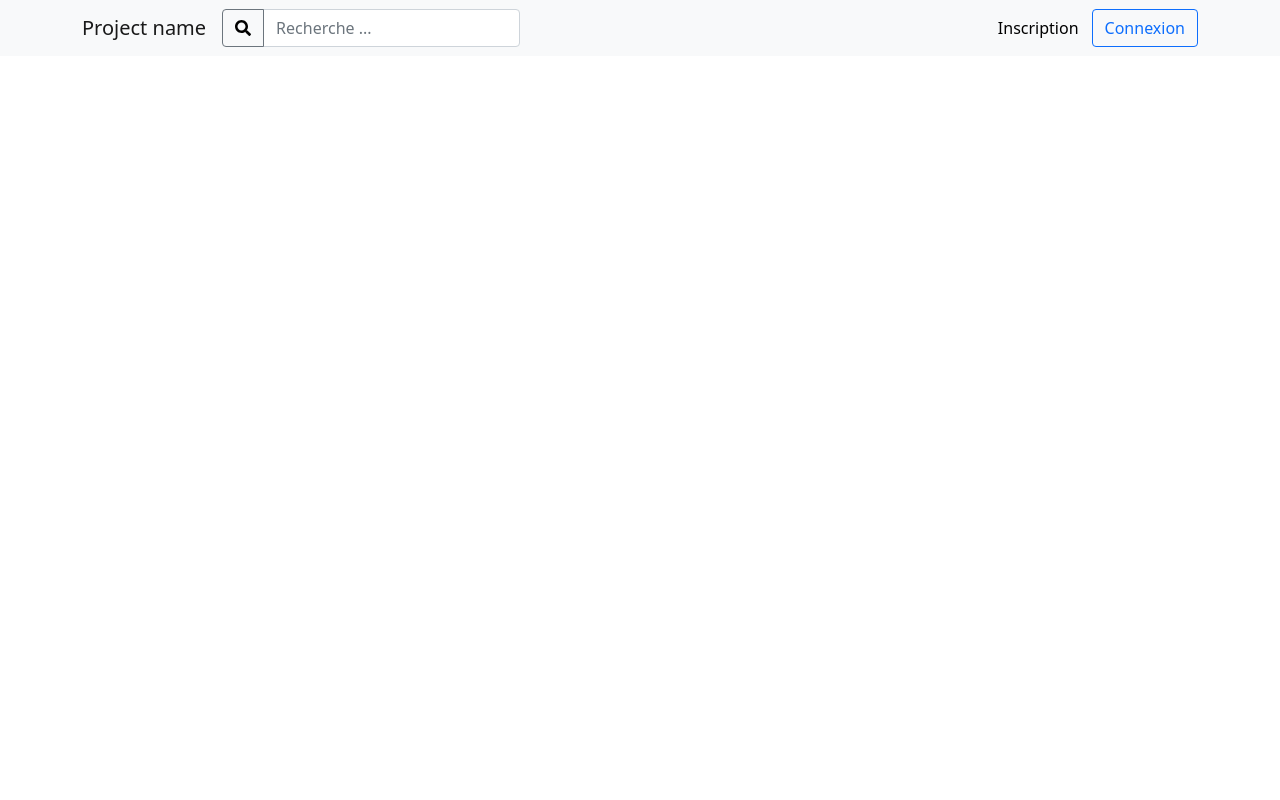
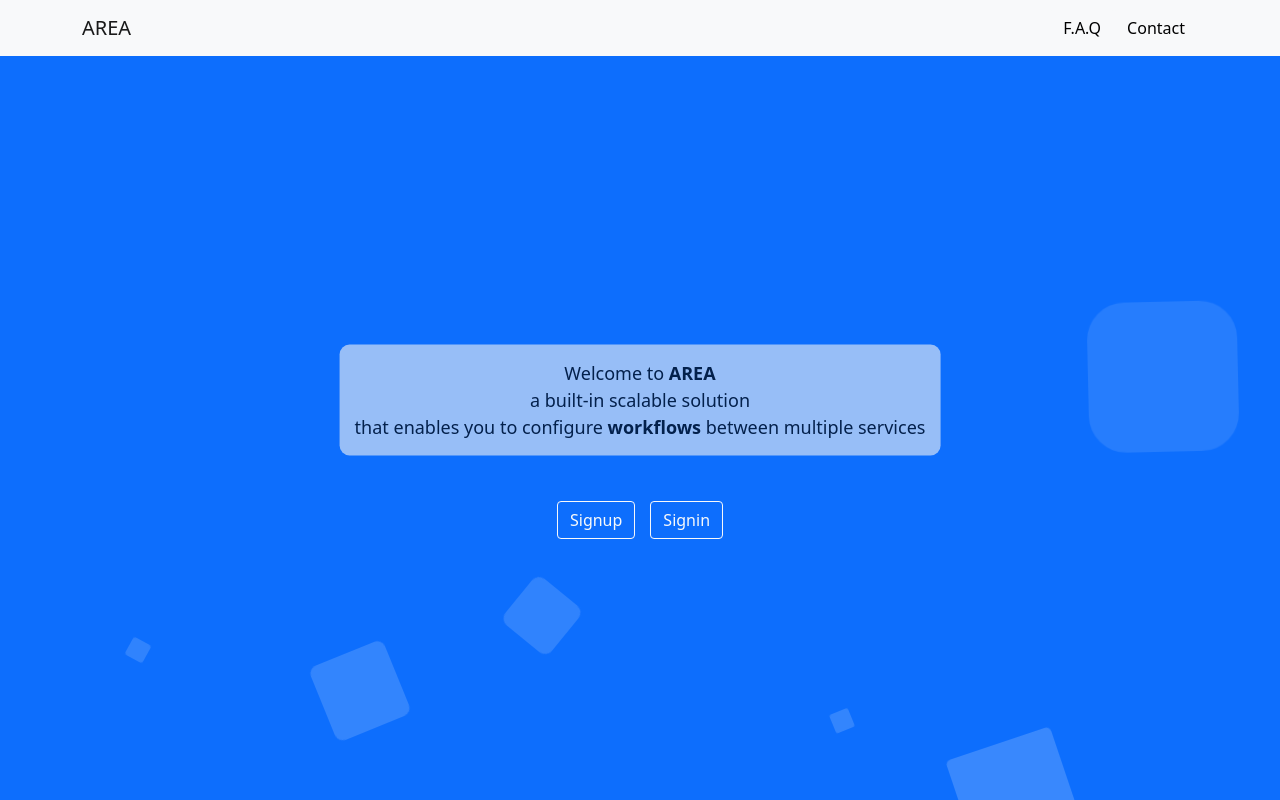
Before and after one commit to XriM/Area, a React (Create React App) app in the folder client/: page / in a window 1280 px wide. Built offline with nearby package versions, Linux system fonts and the light colour scheme.

Commit message:
feat: hompeage UI finished

```diff
--- a/client/src/App.css
+++ b/client/src/App.css
@@ -67,16 +67,149 @@ body {
   align-items: center;
 }
 
-/* Navbar */
-
-.nav__searchBar {
-  width: fit-content;
+.home__center {
+  position: absolute;
+  top: 50%;
+  left: 50%;
+  margin-right: -50%;
+  transform: translate(-50%, -50%);
+  text-align: center;
+  font-size: large;
+  color: black;
+  background-color: rgba(245, 245, 245, 0.856);
+  border-radius: 10px;
+  opacity: 0.7;
 }
 
-.nav__companies {
-  margin-right: 5px;
+.buttons__home {
+  position: absolute;
+  top: 65%;
+  left: 50%;
+  margin-right: -50%;
+  transform: translate(-50%, -50%);
+  text-align: center;
 }
 
-.nav__users {
-  margin-right: 5px;
+/* background anim */
+
+.area{
+  background: #0d6efd;
+  background: -webkit-linear-gradient(to left, #8f94fb, #4e54c8);
+  width: 100%;
+  height:100vh;
 }
+
+.circles{
+  position: absolute;
+  top: 0;
+  left: 0;
+  width: 100%;
+  height: 100%;
+  overflow: hidden;
+}
+
+.circles li{
+  position: absolute;
+  display: block;
+  list-style: none;
+  width: 20px;
+  height: 20px;
+  background: rgba(255, 255, 255, 0.2);
+  animation: animate 25s linear infinite;
+  bottom: -150px;
+
+}
+
+.circles li:nth-child(1){
+  left: 25%;
+  width: 80px;
+  height: 80px;
+  animation-delay: 0s;
+}
+
+
+.circles li:nth-child(2){
+  left: 10%;
+  width: 20px;
+  height: 20px;
+  animation-delay: 2s;
+  animation-duration: 12s;
+}
+
+.circles li:nth-child(3){
+  left: 70%;
+  width: 20px;
+  height: 20px;
+  animation-delay: 4s;
+}
+
+.circles li:nth-child(4){
+  left: 40%;
+  width: 60px;
+  height: 60px;
+  animation-delay: 0s;
+  animation-duration: 18s;
+}
+
+.circles li:nth-child(5){
+  left: 65%;
+  width: 20px;
+  height: 20px;
+  animation-delay: 0s;
+}
+
+.circles li:nth-child(6){
+  left: 75%;
+  width: 110px;
+  height: 110px;
+  animation-delay: 3s;
+}
+
+.circles li:nth-child(7){
+  left: 35%;
+  width: 150px;
+  height: 150px;
+  animation-delay: 7s;
+}
+
+.circles li:nth-child(8){
+  left: 50%;
+  width: 25px;
+  height: 25px;
+  animation-delay: 15s;
+  animation-duration: 45s;
+}
+
+.circles li:nth-child(9){
+  left: 20%;
+  width: 15px;
+  height: 15px;
+  animation-delay: 2s;
+  animation-duration: 35s;
+}
+
+.circles li:nth-child(10){
+  left: 85%;
+  width: 150px;
+  height: 150px;
+  animation-delay: 0s;
+  animation-duration: 11s;
+}
+
+
+
+@keyframes animate {
+
+  0%{
+      transform: translateY(0) rotate(0deg);
+      opacity: 1;
+      border-radius: 0;
+  }
+
+  100%{
+      transform: translateY(-1000px) rotate(720deg);
+      opacity: 0;
+      border-radius: 50%;
+  }
+
+}
--- a/client/src/App.tsx
+++ b/client/src/App.tsx
@@ -4,7 +4,19 @@ import { NavbarHome, Body } from "./routes/exports";
 
 function App() {
   return (
-    <div>
+    <div className="area" >
+      <ul className="circles">
+        <li></li>
+        <li></li>
+        <li></li>
+        <li></li>
+        <li></li>
+        <li></li>
+        <li></li>
+        <li></li>
+        <li></li>
+        <li></li>
+      </ul>
       <NavbarHome />
       <Body />
     </div>
--- a/client/src/routes/home/homepage.tsx
+++ b/client/src/routes/home/homepage.tsx
@@ -1,59 +1,28 @@
-import React, { Component, useState }  from 'react';
+import { useState }  from 'react';
 import "../../App.css";
 import {
   Container,
-  OverlayTrigger,
-  Tooltip,
-  InputGroup,
-  FormControl,
   Nav,
   Navbar,
   Button
 } from "react-bootstrap";
-import { FontAwesomeIcon } from '@fortawesome/react-fontawesome'
-import { faSearch } from '@fortawesome/free-solid-svg-icons'
+import { useNavigate } from "react-router";
 
 import { ShowLogin, ShowSignup } from "../exports";
 
 function NavbarHome() {
   const [id, setId] = useState<string>("");
-  let input_id = "";
 
   return (
     <Navbar bg="light" expand="lg">
       <Container>
-        <Navbar.Brand href="/">Project name</Navbar.Brand>
+      <Navbar.Brand href="/">AREA</Navbar.Brand>
         <Navbar.Toggle aria-controls="basic-navbar-nav" />
         <Navbar.Collapse id="basic-navbar-nav">
           <Nav className="me-auto">
-            <div className="nav__searchBar">
-              <OverlayTrigger
-                placement="bottom"
-                overlay={
-                  <Tooltip id="button-tooltip-2">
-                    Search bar optional
-                  </Tooltip>
-                }
-                children={
-                  <InputGroup className="d-flex">
-                    <Button variant="outline-secondary"><FontAwesomeIcon icon={faSearch} style={{color: 'black'}}/></Button>
-                    <FormControl
-                      placeholder="Recherche ..."
-                      aria-label="Username"
-                      aria-describedby="basic-addon1"
-                      value={id}
-                      onChange={(e) => {
-                        input_id = e.target.value;
-                        setId(e.target.value);
-                      }}
-                    />
-                  </InputGroup>
-                }
-              ></OverlayTrigger>
-            </div>
           </Nav>
-          <ShowSignup />
-          <ShowLogin />
+          <Faq />
+          <Contact />
         </Navbar.Collapse>
       </Container>
     </Navbar>
@@ -63,7 +32,49 @@ function NavbarHome() {
 function Body() {
   return (
     <>
+    <div className="home__center">
+      <p style={{margin: 15}}>
+        Welcome to <a style={{fontWeight: 'bold'}}>AREA</a><br/>a built-in scalable solution<br/>
+        that enables you to configure <a style={{fontWeight: 'bold'}}>workflows</a> between multiple services
+      </p>
+    </div>
+    <div className="buttons__home">
+      <ShowSignup />
+      <a style={{marginRight: 15}}/>
+      <ShowLogin />
+    </div>
+    </>
+  );
+}
 
+function Faq() {
+  const navigate = useNavigate();
+
+  return (
+    <>
+      <Button
+        variant="light"
+        className="loginButton"
+        onClick = { () => {navigate("/faq")}}
+      >
+        F.A.Q
+      </Button>
+    </>
+  );
+}
+
+function Contact() {
+  const navigate = useNavigate();
+
+  return (
+    <>
+      <Button
+        variant="light"
+        className="loginButton"
+        onClick = { () => {navigate("/contact")}}
+      >
+        Contact
+      </Button>
     </>
   );
 }
--- a/client/src/routes/home/login.tsx
+++ b/client/src/routes/home/login.tsx
@@ -1,6 +1,5 @@
-import React, { Component }  from 'react';
 import "../../App.css";
-import { Modal, Button, Form } from "react-bootstrap";
+import { Modal, Button, Form, FloatingLabel } from "react-bootstrap";
 import { useState } from "react";
 import { useNavigate } from "react-router";
 
@@ -13,72 +12,94 @@ function ShowLogin() {
   const [show, setShow] = useState<boolean>(false);
   const handleClose = () => setShow(false);
   const handleShow = () => setShow(true);
+  const [successAlert, setShowAlert] = useState<boolean>(false);
 
   const [actualEmail, setEmail] = useState<string>("");
   const [actualPasswd, setPasswd] = useState<string>("");
   const input_user: UserResponse = { id: "", email: "", password: ""};
 
+  const [validated, setValidated] = useState(false);
+
+  const handleSubmit = async (event: { currentTarget: any; preventDefault: () => void; stopPropagation: () => void; }) => {
+    setShowAlert(true);
+    const form = event.currentTarget;
+    if (form.checkValidity() === false) {
+      event.preventDefault();
+      event.stopPropagation();
+    }
+
+    setValidated(true);
+    const result = await signin(actualEmail, actualPasswd);
+    if (result !== "") {
+      handleClose();
+      setEmail("");
+      setPasswd("");
+      navigate("/profile");
+    }
+  };
+
   return (
     <>
       <Button
-        variant="outline-primary"
+        variant="outline-light"
         className="loginButton"
         onClick={handleShow}
       >
-        Connexion
+        Signin
       </Button>
 
-      <Modal show={show} onHide={handleClose}>
+      <Modal show={show} onHide={handleClose} noValidate validated={validated} onSubmit={handleSubmit}>
         <Modal.Header closeButton>
-          <Modal.Title>Connexion</Modal.Title>
+          <Modal.Title>Signin</Modal.Title>
         </Modal.Header>
         <Modal.Body>
           <Form>
-            <Form.Group className="mb-3" controlId="formBasicEmail">
-              <Form.Label>Email</Form.Label>
+            <Form.Group className="mb-3">
+              <FloatingLabel
+                controlId="floatingInput"
+                label="Email address"
+                className="mb-3"
+              >
               <Form.Control
+                required
                 type="text"
-                placeholder="xxx.xxx@gmail.com"
-                id="emailLOG"
                 value={actualEmail}
                 onChange={(e) => {
                   input_user.email = e.target.value;
                   setEmail(e.target.value);
                 }}
               />
+              </FloatingLabel>
             </Form.Group>
 
-            <Form.Group className="mb-3" controlId="formBasicPassword">
-              <Form.Label>Mot de passe</Form.Label>
+
+            <Form.Group className="mb-3">
+              <FloatingLabel
+                controlId="floatingInput"
+                label="Password"
+                className="mb-3"
+              >
               <Form.Control
+                required
                 type="password"
-                placeholder="********"
-                id="passwdLOG"
                 value={actualPasswd}
                 onChange={(e) => {
                   input_user.password = e.target.value;
                   setPasswd(e.target.value);
                 }}
               />
+              </FloatingLabel>
             </Form.Group>
             <Button
               variant="primary"
-              onClick={async () => {
-                const result = await signin(actualEmail, actualPasswd);
-                if (result !== "") {
-                  handleClose();
-                  setEmail("");
-                  setPasswd("");
-                  navigate("/WHERE_YOU_DESIRE_WHEN_LOGGED");
-                }
-              }}
+              type="submit"
             >
-              Se connecter
+              Signin
             </Button>
           </Form>
         </Modal.Body>
         <Modal.Footer>
-          <a style={{ opacity: 0.8 }}>*Project Name* Entreprise</a>
+          <a style={{ opacity: 0.8 }}>Area Enterprise</a>
         </Modal.Footer>
       </Modal>
     </>
--- a/client/src/routes/home/signup.tsx
+++ b/client/src/routes/home/signup.tsx
@@ -1,6 +1,6 @@
-import React, { Component, useState }  from 'react';
+import { useState }  from 'react';
 import "../../App.css";
-import { Modal, Button, Form, OverlayTrigger, Tooltip } from "react-bootstrap";
+import { Modal, Button, Form, FloatingLabel } from "react-bootstrap";
 
 import { UserResponse } from "../../helper/types";
 import { signup } from "../exports";
@@ -14,71 +14,86 @@ function ShowSignup() {
   const [actualPasswd, setPasswd] = useState<string>("");
   const input_user: UserResponse = { id: "", email: "", password: "" };
 
+  const [validated, setValidated] = useState(false);
+
+  const handleSubmit = async (event: { currentTarget: any; preventDefault: () => void; stopPropagation: () => void; }) => {
+    const form = event.currentTarget;
+    if (form.checkValidity() === false) {
+      event.preventDefault();
+      event.stopPropagation();
+    }
+
+    setValidated(true);
+    const result = await signup(actualEmail, actualPasswd);
+    if (result === true) {
+      handleClose();
+      setEmail("");
+      setPasswd("");
+    }
+  };
+
   return (
     <>
-      <Button variant="light" className="signupButton" onClick={handleShow}>
-        Inscription
+      <Button variant="outline-light" className="signupButton" onClick={handleShow}>
+        Signup
       </Button>
 
-      <Modal show={show} onHide={handleClose}>
+      <Modal show={show} onHide={handleClose} noValidate validated={validated} onSubmit={handleSubmit}>
         <Modal.Header closeButton>
-          <Modal.Title>Inscription</Modal.Title>
+          <Modal.Title>Signup</Modal.Title>
         </Modal.Header>
         <Modal.Body>
           <Form>
-            <Form.Group className="mb-3" controlId="formBasicEmail">
-              <Form.Label>Email</Form.Label>
+            <Form.Group className="mb-3">
+              <FloatingLabel
+                controlId="floatingInput"
+                label="Email address"
+                className="mb-3"
+              >
               <Form.Control
+                required
                 type="text"
-                placeholder="xxx.xxx@gmail.com"
-                id="emailLOG"
                 value={actualEmail}
                 onChange={(e) => {
                   input_user.email = e.target.value;
                   setEmail(e.target.value);
                 }}
               />
+              <Form.Control.Feedback type="invalid">
+                Please provide a valid email.
+              </Form.Control.Feedback>
+              </FloatingLabel>
             </Form.Group>
-            <OverlayTrigger
-              placement="bottom"
-              overlay={
-                <Tooltip id="button-tooltip-2">
-                  Le mot de passe doit comporter minimum 8 caractères
-                </Tooltip>
-              }
-              children={
-                <Form.Group className="mb-3" controlId="formBasicPassword">
-                  <Form.Label>Mot de passe</Form.Label>
+            <Form.Group className="mb-3">
+              <FloatingLabel
+                controlId="floatingInput"
+                label="Password"
+                className="mb-3"
+              >
               <Form.Control
+                required
                 type="password"
-                    placeholder="********"
-                    id="passwdLOG"
                 value={actualPasswd}
                 onChange={(e) => {
                   input_user.password = e.target.value;
                   setPasswd(e.target.value);
                 }}
               />
+              <Form.Control.Feedback type="invalid">
+                Please provide a minimum 8 characters password.
+              </Form.Control.Feedback>
+              </FloatingLabel>
             </Form.Group>
-              }
-            ></OverlayTrigger>
             <Button
             variant="primary"
-              onClick={async () => {
-                const result = await signup(actualEmail, actualPasswd);
-                if (result === true) {
-                  handleClose();
-                  setEmail("");
-                  setPasswd("");
-                }
-              }}
+            type="submit"
             >
-              S'inscrire
+              Signup
             </Button>
           </Form>
         </Modal.Body>
         <Modal.Footer>
-          <a style={{ opacity: 0.8 }}>*Project Name* Entreprise</a>
+          <a style={{ opacity: 0.8 }}>Area Entreprise</a>
         </Modal.Footer>
       </Modal>
     </>
```
Also changed, not shown: 2 other files (tests, documents, lock files or other folders). Lines whose indentation alone changed are shown as unchanged.
